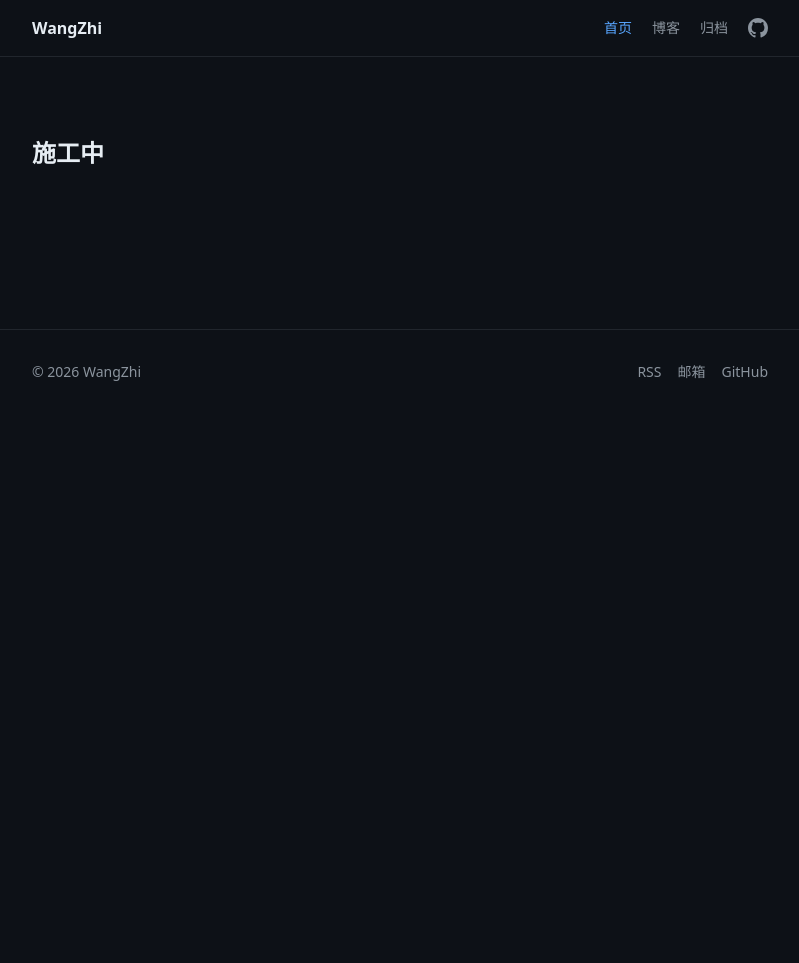
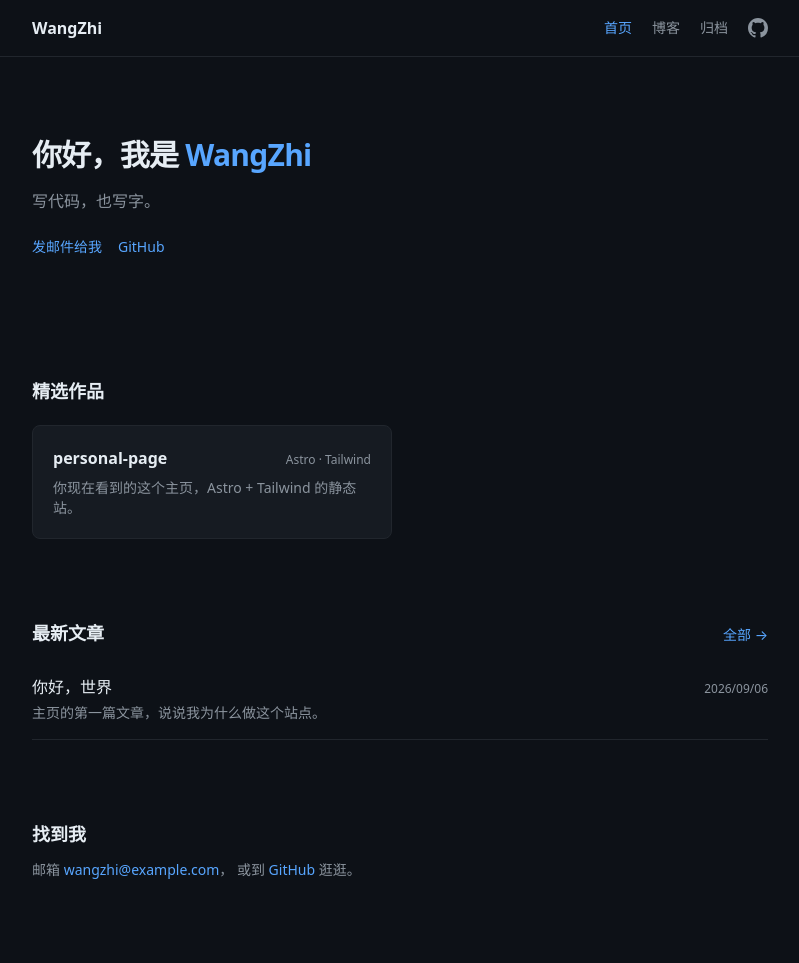
Before and after one commit to bailin1125/bailin1125.github.io, an Astro site: page / in a window 1280 px wide. Shown: the top 963 px of the page, without its empty margins (240-1039 px from the left). Before the commit the page ends 800 px from the top, so only its background shows below. Built offline with nearby package versions, Linux system fonts and the light colour scheme; Astro itself is replaced by a stand-in of ours.

Commit message:
feat: 首页 Hero/精选作品/最新文章/联系四区块

```diff
--- /dev/null
+++ b/src/components/PostItem.astro
@@ -0,0 +1,13 @@
+---
+import type { CollectionEntry } from 'astro:content';
+interface Props { post: CollectionEntry<'blog'>; }
+const { post } = Astro.props;
+const date = post.data.pubDate.toLocaleDateString('zh-CN', { year: 'numeric', month: '2-digit', day: '2-digit' });
+---
+<a href={`/blog/${post.id}/`} class="group block border-b border-line py-4">
+  <div class="flex items-baseline justify-between gap-4">
+    <h3 class="font-medium text-ink group-hover:text-accent">{post.data.title}</h3>
+    <time datetime={post.data.pubDate.toISOString()} class="shrink-0 text-xs text-muted">{date}</time>
+  </div>
+  <p class="mt-1 text-sm text-muted">{post.data.description}</p>
+</a>
--- /dev/null
+++ b/src/components/ProjectCard.astro
@@ -0,0 +1,19 @@
+---
+import type { CollectionEntry } from 'astro:content';
+interface Props { project: CollectionEntry<'projects'>; }
+const { project } = Astro.props;
+const { title, description, repo, url, tech } = project.data;
+const link = url ?? repo;
+---
+<a
+  href={link}
+  target="_blank"
+  rel="noopener"
+  class="block rounded-lg border border-line bg-surface p-5 transition-colors hover:border-accent"
+>
+  <div class="flex items-baseline justify-between gap-3">
+    <h3 class="font-semibold text-ink">{title}</h3>
+    {tech.length > 0 && <span class="text-xs text-muted">{tech.join(' · ')}</span>}
+  </div>
+  <p class="mt-2 text-sm text-muted">{description}</p>
+</a>
--- a/src/pages/index.astro
+++ b/src/pages/index.astro
@@ -1,6 +1,57 @@
 ---
+import { getCollection } from 'astro:content';
 import BaseLayout from '../layouts/BaseLayout.astro';
+import ProjectCard from '../components/ProjectCard.astro';
+import PostItem from '../components/PostItem.astro';
+import { SITE } from '../config';
+
+const projects = (await getCollection('projects', ({ data }) => data.featured))
+  .sort((a, b) => a.data.order - b.data.order);
+
+const posts = (await getCollection('blog', ({ data }) => !data.draft))
+  .sort((a, b) => b.data.pubDate.valueOf() - a.data.pubDate.valueOf())
+  .slice(0, 5);
 ---
 <BaseLayout>
-  <h1 class="py-20 text-2xl font-semibold">施工中</h1>
+  <!-- Hero -->
+  <section class="py-20">
+    <h1 class="text-3xl font-bold tracking-tight">
+      你好，我是 <span class="text-accent">{SITE.name}</span>
+    </h1>
+    <p class="mt-4 text-muted">{SITE.description}</p>
+    <div class="mt-6 flex gap-4 text-sm">
+      <a href={`mailto:${SITE.email}`} class="text-accent hover:underline">发邮件给我</a>
+      <a href={SITE.github} target="_blank" rel="noopener" class="text-accent hover:underline">GitHub</a>
+    </div>
+  </section>
+
+  <!-- 精选作品 -->
+  {projects.length > 0 && (
+    <section class="py-10">
+      <h2 class="text-lg font-semibold text-ink">精选作品</h2>
+      <div class="mt-5 grid gap-4 sm:grid-cols-2">
+        {projects.map((p) => <ProjectCard project={p} />)}
+      </div>
+    </section>
+  )}
+
+  <!-- 最新文章 -->
+  <section class="py-10">
+    <div class="flex items-baseline justify-between">
+      <h2 class="text-lg font-semibold text-ink">最新文章</h2>
+      <a href="/blog" class="text-sm text-accent hover:underline">全部 →</a>
+    </div>
+    <div class="mt-3">
+      {posts.map((p) => <PostItem post={p} />)}
+    </div>
+  </section>
+
+  <!-- 联系 -->
+  <section class="py-10 pb-20">
+    <h2 class="text-lg font-semibold text-ink">找到我</h2>
+    <p class="mt-3 text-sm text-muted">
+      邮箱 <a href={`mailto:${SITE.email}`} class="text-accent hover:underline">{SITE.email}</a>，
+      或到 <a href={SITE.github} target="_blank" rel="noopener" class="text-accent hover:underline">GitHub</a> 逛逛。
+    </p>
+  </section>
 </BaseLayout>
```
